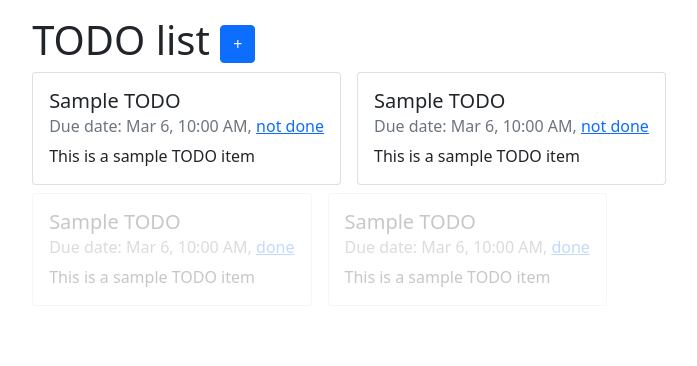
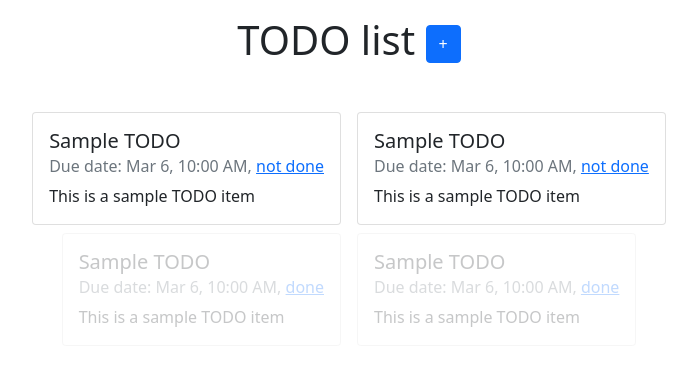
Before and after one commit to arimeq/cypress-workshop, a website built with Parcel: page index.html in a window 1280 px wide. Shown: the whole page, without its empty margins (291-988 px from the left). Built offline with nearby package versions, Linux system fonts and the light colour scheme; data requests are answered from the project's data file.

Commit message:
Center all elements with flex

```diff
--- a/index.html
+++ b/index.html
@@ -12,9 +12,9 @@
   </head>
 
   <body class="m-3 d-flex justify-content-center">
-    <div id="app" class="main">
-      <h1>TODO list <button id="button-add" class="btn btn-primary">+</button></h1>
-      <form id="create-todo" class="d-none mb-5 w-50">
+    <div id="app" class="main d-flex flex-column align-items-center">
+      <h1 class="mb-5">TODO list <button id="button-add" class="btn btn-primary">+</button></h1>
+      <form id="create-todo" class="d-none mb-5" style="width:350px">
         <div class="form-floating mb-3">
           <input type="text" class="form-control" id="todoTitle">
           <label for="todoTitle" class="form-label">Title</label>
```
